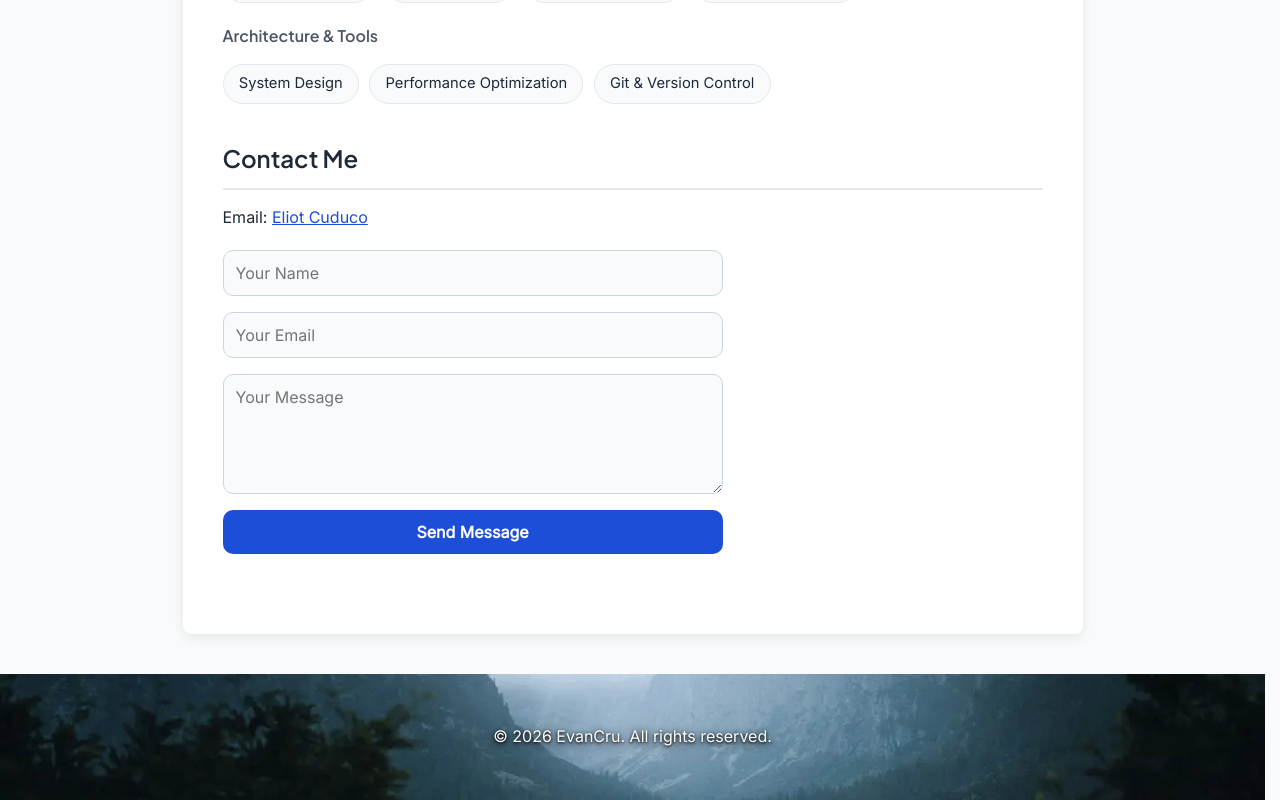
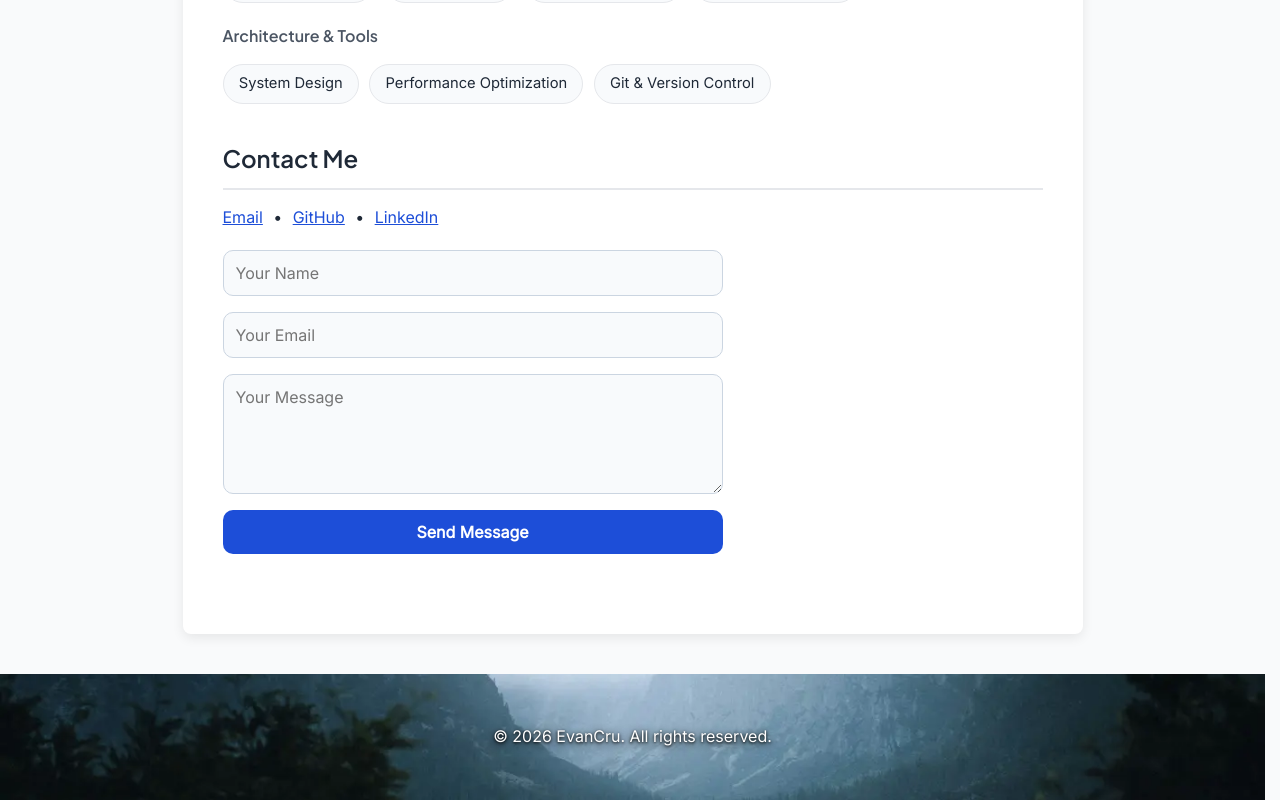
Before and after one commit to cuduco19/portfolio, a website: page index.html in a window 1280 px wide. Shown: the part 3066-3866 px from the top of the page. Drawn offline with Linux system fonts and the light colour scheme.

Commit message:
Enhance contact section with additional links for GitHub and LinkedIn; style updates for contact links

```diff
--- a/index.html
+++ b/index.html
@@ -148,7 +148,13 @@
 
             <section id="contact">
                 <h2>Contact Me</h2>
-                <p>Email: <a href="mailto:cuduco_19@hotmail.com">Eliot Cuduco</a></p>
+                <div class="contact-links">
+                    <a href="mailto:cuduco_19@hotmail.com">Email</a>
+                    <span aria-hidden="true">•</span>
+                    <a href="https://github.com/cuduco19" target="_blank" rel="noopener noreferrer">GitHub</a>
+                    <span aria-hidden="true">•</span>
+                    <a href="https://www.linkedin.com/in/eliotcuduco" target="_blank" rel="noopener noreferrer">LinkedIn</a>
+                </div>
                 <form id="contactForm">
                     <input type="text" name="name" placeholder="Your Name" required>
                     <input type="email" name="email" placeholder="Your Email" required>
--- a/styles/components.css
+++ b/styles/components.css
@@ -194,6 +194,18 @@
     margin: 1.25rem 0 0.5rem;
 }
 
+.contact-links {
+    display: flex;
+    flex-wrap: wrap;
+    align-items: center;
+    gap: 0.65rem;
+    margin-bottom: 1.25rem;
+}
+
+.contact-links a {
+    font-weight: 500;
+}
+
 /* ==========================================================================
    Contact Form & Inline Feedback
    ========================================================================== */
```
Also changed, not shown: dist/styles/main.min.css.
